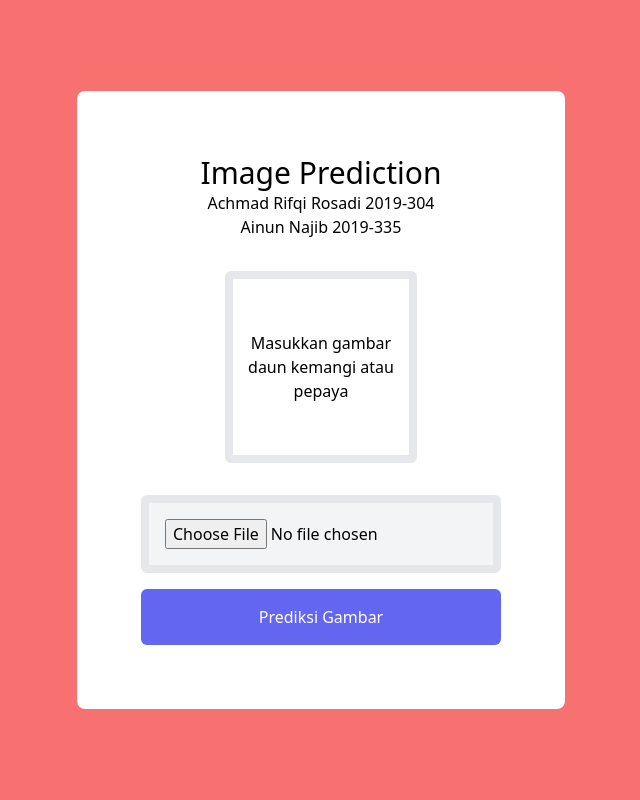
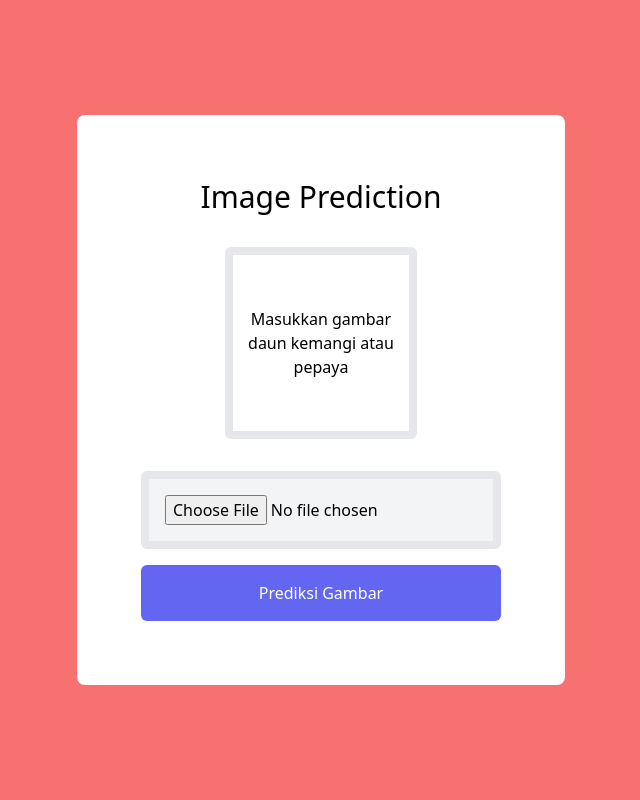
Before and after one commit to achmadrifqi09/AI-CNN, a Flask app: page / in a window 1280 px wide. Shown: the whole page, without its empty margins (319-959 px from the left). Run offline with Flask 2, Linux system fonts and the light colour scheme.

Commit message:
Update index.html

```diff
--- a/templates/index.html
+++ b/templates/index.html
@@ -14,8 +14,6 @@
         <main class="flex flex-col justify-center items-center p-16 bg-white rounded-lg
                 ">
             <h1 class="text-3xl text-bold">Image Prediction</h1>
-            <h3>Achmad Rifqi Rosadi 2019-304</h3>
-            <h3>Ainun Najib 2019-335</h3>
 
             {% if uploaded_image %}
             <img src="{{ url_for('send_uploaded_image', filename=uploaded_image) }}" class="mt-8 mb-4 h-48 border-8 border-gray-200 rounded-md" /> {% else %}
```
